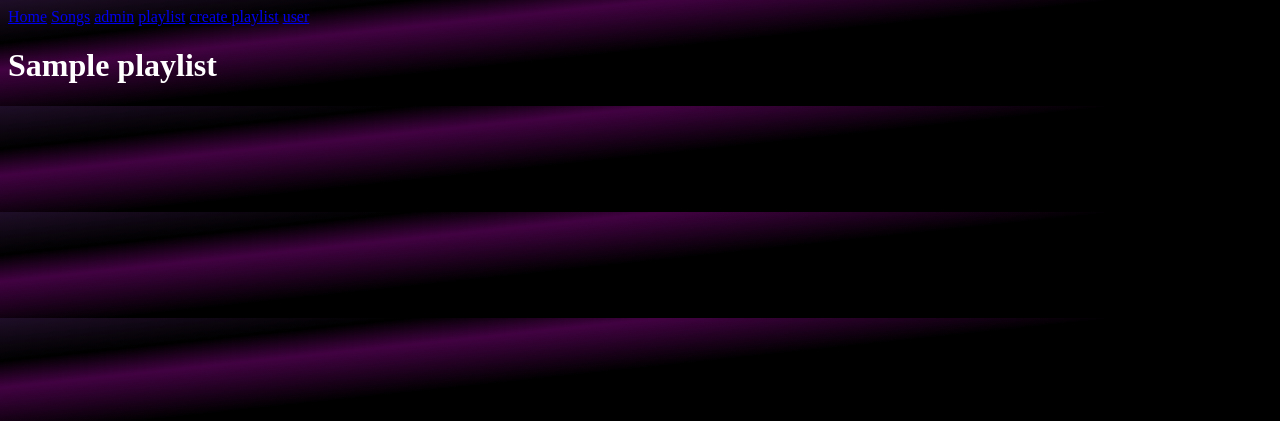
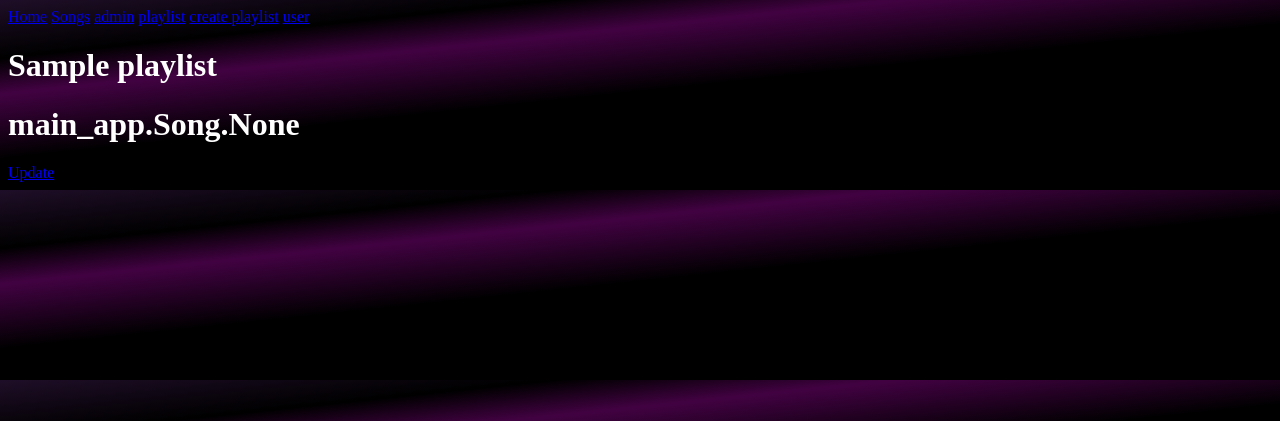
Before and after one commit to abled007/Music-Horizon, a Django app: page /playlists/1/ in a window 1280 px wide. Shown: the top 421 px of the page. Run offline with Django 4.2, Linux system fonts and the light colour scheme; tables that the repository leaves empty hold one stand-in row (values such as "Sample post").

Commit message:
Update route

```diff
--- a/main_app/templates/playlist_detail.html
+++ b/main_app/templates/playlist_detail.html
@@ -3,9 +3,11 @@
 {% block content %}
 
     <h1>{{playlist.title}}</h1>
+    <h1>{{playlist.songs}}</h1>
+
 
 <div>
-    <a href=""></a>
+    <a href="{% url 'playlist-update' playlist.pk %}">Update</a>
     <a href=""></a>
 </div>
 
--- a/main_app/urls.py
+++ b/main_app/urls.py
@@ -7,5 +7,6 @@ urlpatterns = [
     path('playlists/', views.Playlist_View.as_view(), name='playlists'),
     path('playlists/new', views.Playlist_Create.as_view(), name='playlist-create'),
     path('user/<username>/', views.profile, name='profile'),
-    path('playlists/<int:pk>/', views.Playlist_Detail.as_view(), name='playlist-detail')
+    path('playlists/<int:pk>/', views.Playlist_Detail.as_view(), name='playlist-detail'),
+    path('playlists/<int:pk>/update', views.Playlist_Update.as_view(), name='playlist-update'),
 ]
--- a/main_app/views.py
+++ b/main_app/views.py
@@ -3,7 +3,7 @@ from django.views import View
 from django.http import HttpResponseRedirect
 from django.views.generic.base import TemplateView
 from .models import Song, Playlist
-from django.views.generic.edit import CreateView
+from django.views.generic.edit import CreateView, UpdateView
 from django.contrib.auth.models import User
 from django.views.generic import DetailView
 
@@ -26,6 +26,13 @@ class Playlist_Create(CreateView):
 class Playlist_Detail(DetailView):
     model = Playlist
     template_name = 'playlist_detail.html'
+
+class Playlist_Update(UpdateView):
+    model = Playlist
+    fields = '__all__'
+    template_name = 'playlist_update.html'
+    success_url = '/playlists'
+
 
 
 class Playlist_View(TemplateView):
```
Also changed, not shown: main_app/templates/playlist_update.html (added, +12 -0 lines).
